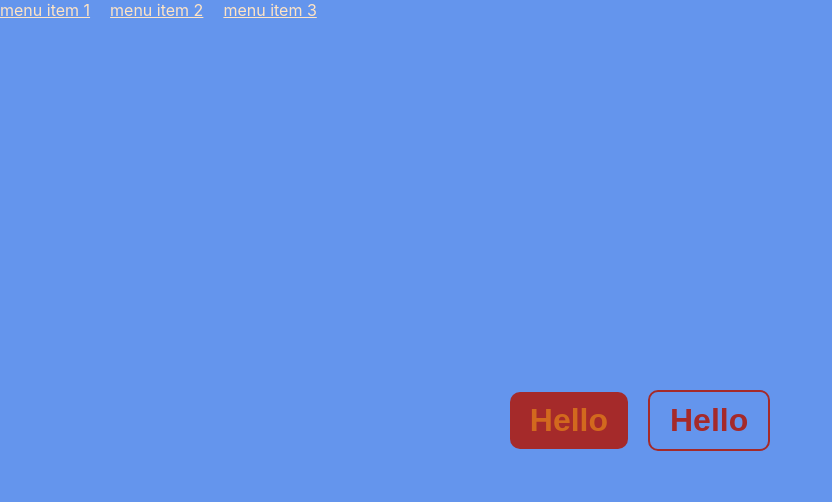
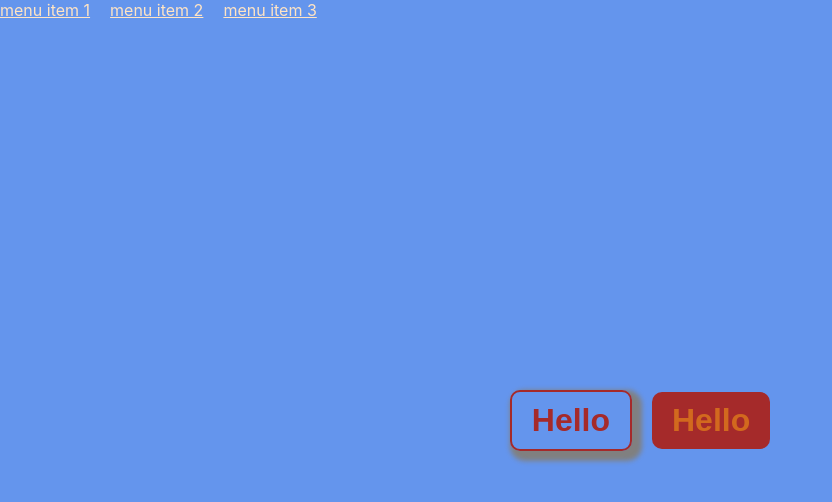
Before and after one commit to AnatolyNikol/styled_components, a React (Create React App) app: page / in a window 1280 px wide. Shown: the top 502 px of the page, without its empty margins (0-832 px from the left). Built offline with nearby package versions, Linux system fonts and the light colour scheme.

Commit message:
add btnType

```diff
--- a/src/App.tsx
+++ b/src/App.tsx
@@ -23,8 +23,8 @@
                 {/*<StyledBtn fontSize={'30px'}>Hello</StyledBtn>*/}
                 {/*<SuperButton>SuperButton</SuperButton>*/}
 
-                <StyledBtn primary>Hello</StyledBtn>
-                <StyledBtn outlined>Hello</StyledBtn>
+                <StyledBtn btnType={'primary'} active>Hello</StyledBtn>
+                <StyledBtn btnType={'outlined'}>Hello</StyledBtn>
             </Box>
         </div>
     );
--- a/src/components/Button.styled.tsx
+++ b/src/components/Button.styled.tsx
@@ -4,8 +4,8 @@
 type StyledBtnPropsType = {
     color?: string
     fontSize?: string
-    primary?: boolean
-    outlined?: boolean
+    btnType: 'primary' | 'outlined'
+    active?: boolean
 }
 
 export const StyledBtn = styled.button<StyledBtnPropsType>`
@@ -19,7 +19,7 @@
     //    background-color: burlywood;
     //}
 
-    ${props => props.outlined && css<StyledBtnPropsType>`
+${props => props.btnType === 'primary' && css<StyledBtnPropsType>`
     border: 2px solid ${props => props.color || 'brown'};
     color: ${props => props.color || 'brown'};
     background-color: transparent;
@@ -31,7 +31,7 @@
     }
 `};
 
-    ${props => props.primary && css<StyledBtnPropsType>`
+${props => props.btnType === 'outlined' && css<StyledBtnPropsType>`
     background-color: ${props => props.color || 'brown'};
     color: chocolate;
 
@@ -39,6 +39,10 @@
         background-color: gray;
     }
 `}
+
+${props => props.active && css<StyledBtnPropsType>`
+    box-shadow: 5px 5px 5px 5px gray;
+`};
 
 `;
 
```
Lines whose indentation alone changed are shown as unchanged.
